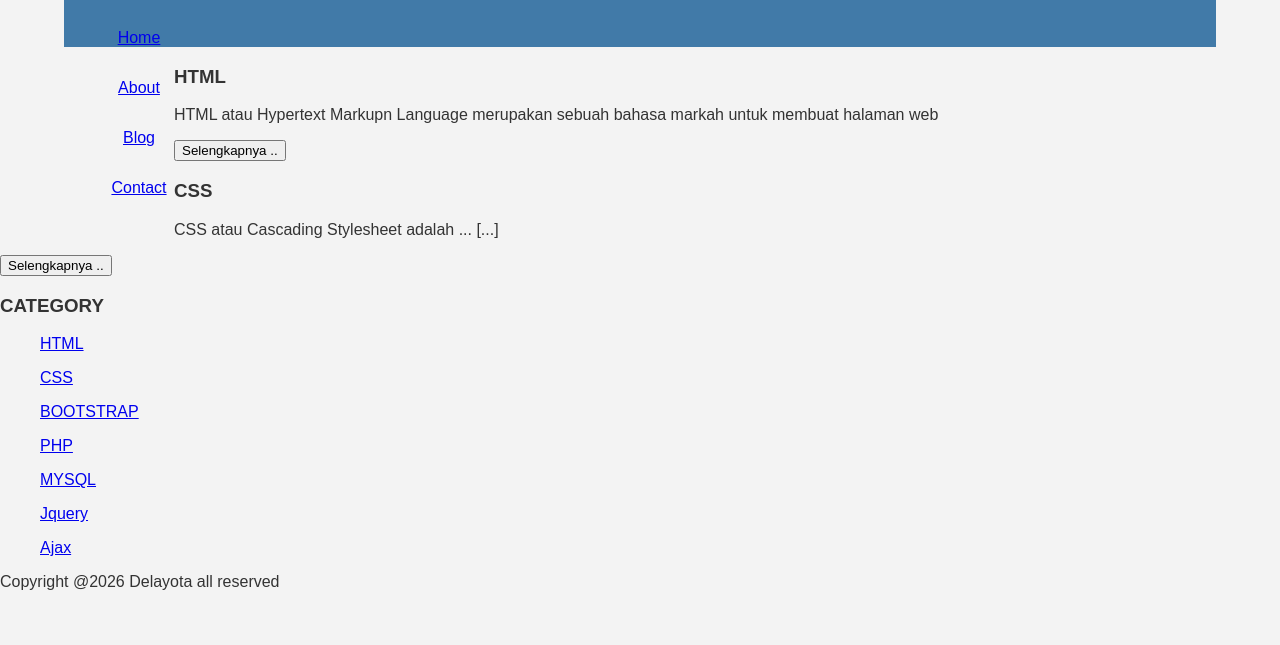
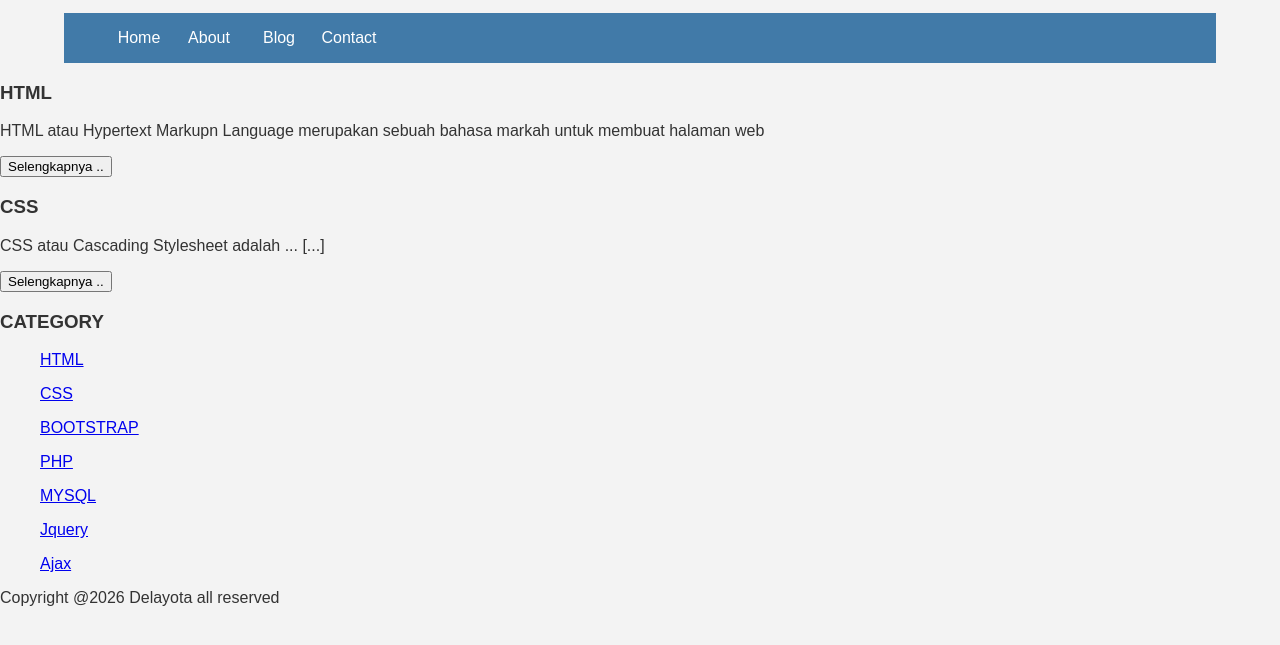
Before and after one commit to beningazzhra/violinistdailylife, a plain HTML site: page index.html in a window 1280 px wide. Shown: the part 143-788 px from the top of the page. Drawn offline with Linux system fonts and the light colour scheme.

Commit message:
Update style.css

```diff
--- a/style.css
+++ b/style.css
@@ -29,7 +29,8 @@ body{
 .menu ul {
 	list-style:none;
 }
-.menu ul {
+
+.menu ul li a{
 	float:left;
 	width:70px;
 	display:block;
```
